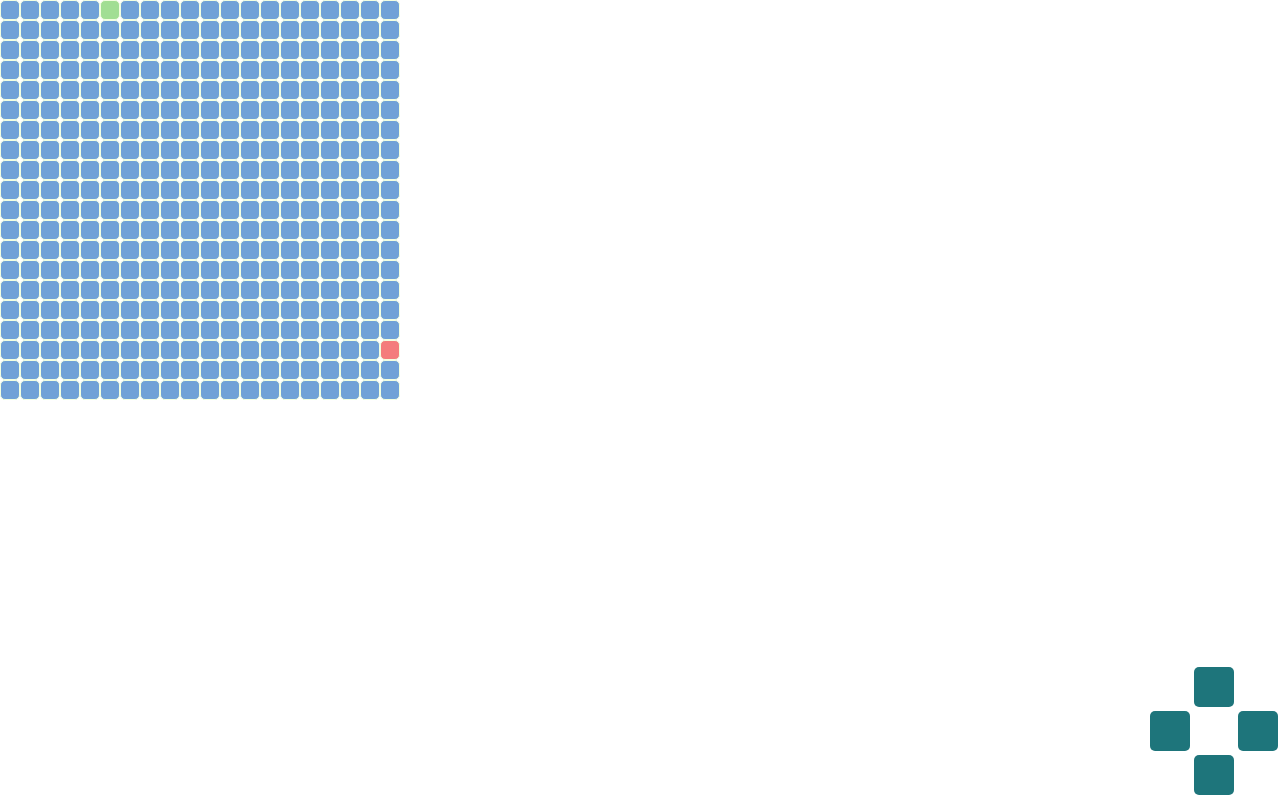
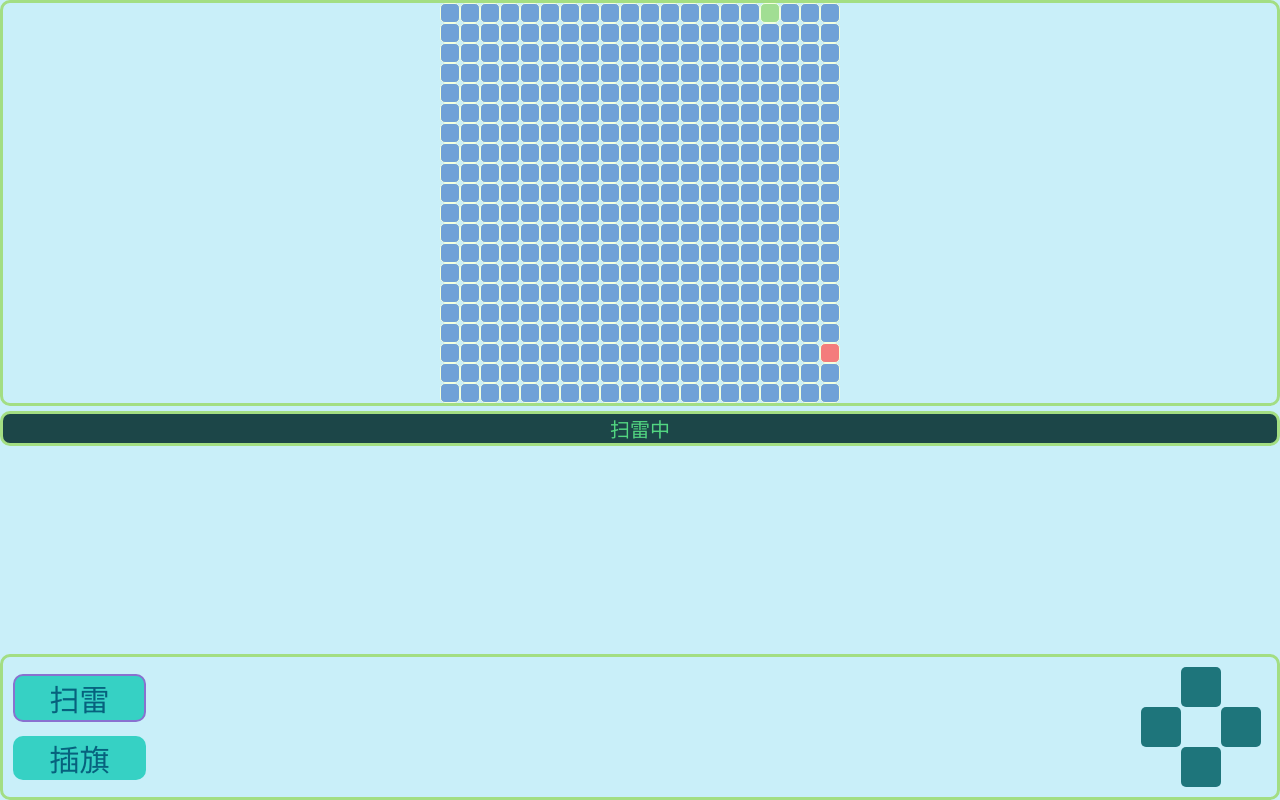
Before and after one commit to springhack/SnakeMine, a plain HTML site: page index.html in a window 1280 px wide. Drawn offline with Linux system fonts and the light colour scheme.

Commit message:
虐心的参数

```diff
--- a/index.html
+++ b/index.html
@@ -1,21 +1,27 @@
 <!--
         Author: SpringHack - springhack@live.cn
-        Last modified: 2016-11-29 01:33:00
-        Filename: index.html
+        Last modified: 2016-11-29 14:56:17
+        Filename: ../index.html
         Description: Created by SpringHack using vim automatically.
 -->
 <!DOCTYPE html>
 <html>
 	<head>
 		<meta http-equiv="Content-Type" content="text/html; charset=utf-8" />
-        <meta name="viewport" content="width=device-width, initial-scale=1">
+        <meta name="viewport" content="width=device-width, initial-scale=1.0, maximum-scale=1.0, user-scalable=0">
 		<title>Demo</title>
         <link rel="stylesheet" href="res/main.css" type="text/css" />
 	</head>
 	<body>
-        <div id='main'>
+        <div id='can'>
+            <div id='main'></div>
         </div>
+        <div id='msg'>扫雷中</div>
         <div id='key'>
+            <div id='switch'>
+                <div class='btn btn-clk' onclick='mode(0, this)'>扫雷</div>
+                <div class='btn' onclick='mode(1, this)'>插旗</div>
+            </div>
             <div id='arrow'>
                 <div class='item-blank'></div>
                 <div class='item' onclick='arrow(2)'></div>
--- a/res/main.css
+++ b/res/main.css
@@ -1,57 +1,109 @@
 /**
         Author: SpringHack - springhack@live.cn
-        Last modified: 2016-11-29 01:33:51
-        Filename: res/main.css
+        Last modified: 2016-11-29 15:14:22
+        Filename: main.css
         Description: Created by SpringHack using vim automatically.
 **/
 * {
-    padding: 0px;
-    margin: 0px;
-    border: 0px;
+    padding: 0rem;
+    margin: 0rem;
+    border: 0rem;
+    font-size: 0rem;
+    font-family: "苹方", "Microsoft YaHei", "Comic Sans MS", "幼圆", "黑体", sans-serif;
+}
+html {
+    font-size: 100px;
+}
+body {
+    background: #C9EFF9;
 }
 #main {
     position: static;
+    text-align: center;
+    display: flex;
+    flex-wrap: wrap;
+}
+#key, #can, #msg {
+    display: flex;
+    justify-content: center;
+    text-align: center;
+    border: .03rem #A3DE83 solid;
+    border-radius: .1rem;
+    font-size: .2rem;
+}
+#msg {
+    margin-top: .05rem;
+    color: #52D681;
+    background: #1C4648;
 }
 #key {
     text-align: center;
+    display: flex;
+    justify-content: space-between;
+    padding: .1rem;
+    position: absolute;
+    bottom: 0rem;
+    width: calc(100% - .26rem);
 }
 #arrow {
-    width: 133px;
-    height: 133px;
-    position: absolute;
-    bottom: 0px;
-    right: 0px;
+    width: 1.33rem;
+}
+#switch {
+    width: 1.33rem;
+    display: flex;
+    flex-direction: column;
+    justify-content: space-around;
+}
+.btn {
+    font-size: .3rem;
+    background: #36D1C4;
+    color: #07617D;
+    border-radius: .1rem;
+}
+.btn-clk {
+    border: .02rem #8971D0 solid;
 }
 .item {
-    width: 40px;
-    height: 40px;
-    border-radius: 5px;
+    width: .4rem;
+    height: .4rem;
+    border-radius: .05rem;
     position: relative;
     background: #1E757B;
     display: inline-block;
 }
 .item-blank {
-    width: 40px;
-    height: 40px;
-    border-radius: 5px;
+    width: .4rem;
+    height: .4rem;
+    border-radius: .05rem;
     position: relative;
     display: inline-block;
 }
-.item:hover {
+.item:active {
     background: #B1F1B2;
 }
 .box {
-    position: absolute;
-    width: 18px;
-    height: 18px;
-    border: 1px #F2FFDF solid;
+    position: relative;
+    width: .18rem;
+    height: .18rem;
+    border: .01rem #F2FFDF solid;
     display: inline-block;
     background: #70A1D7;
-    border-radius: 5px;
+    border-radius: .05rem;
 }
 .snake {
-    background: #A1DE93;
+    background: #A1DE93 !important;
+    font-size: 0rem !important;
 }
 .point {
-    background: #F47C7C;
+    background: #F47C7C !important;
+    font-size: 0rem !important;
 }
+.flag {
+    background: #FFE869 !important;
+    font-size: 0rem !important;
+}
+.opacity {
+    font-size: .14rem;
+    background: #FFFFFF;
+    color: #000;
+}
--- a/res/main.js
+++ b/res/main.js
@@ -1,6 +1,10 @@
 (function (window, undefined) {
 
     const COUNT = 20;
+
+    const RATIO = 0.6;
+
+    const TIMER = 300;
 
     let box = [];
 
@@ -20,36 +24,127 @@
         'ArrowLeft' : 3
     };
 
+    let boom = [];
+
+    let mode = 0;
+
+    let num = [];
+
+    let flag = [];
+
     let snake = [[0, 0]];
 
     let point = [COUNT - 1, 0];
 
     let main = document.getElementById('main');
+    let msg = document.getElementById('msg');
+
+    let deal = (x, y) => {
+        if (boom[x][y])
+            return -1;
+        let ret = 0;
+        for (let i=-1;i<=1;++i)
+            for (let j=-1;j<=1;++j)
+                if (i != 0 || j != 0)
+                {
+                    let xx = i + x;
+                    let yy = j + y;
+                    if (xx >= 0 && yy >= 0 && xx < COUNT && yy < COUNT && boom[xx][yy])
+                        ++ret;
+                }
+        return ret;
+    };
 
     let init_box = () => {
+        main.style.width = COUNT*20 + 'px';
         for (let i=0;i<COUNT;++i)
         {
             box[i] = [];
+            boom[i] = [];
+            flag[i] = [];
             for (let j=0;j<COUNT;++j)
             {
                 box[i][j] = document.createElement('div');
                 box[i][j].innerHTML = '&nbsp;';
-                box[i][j].style.left = i*20 + 'px';
-                box[i][j].style.top = j*20 + 'px';
-                main.appendChild(box[i][j]);
+                boom[i][j] = (Math.random()>(1 - RATIO));
+                flag[i][j] = false;
+            }
+        }
+        for (let i=0;i<COUNT;++i)
+        {
+            num[i] = [];
+            for (let j=0;j<COUNT;++j)
+            {
+                main.appendChild(box[j][i]);
+                box[i][j].innerHTML = num[i][j] = deal(i, j);
+            }
+        }
+        for (let i=0;i<COUNT;++i)
+            for (let j=0;j<COUNT;++j)
+                boom[i][j] = false;
+    };
+
+    let gen_point = (x, y) => {
+        if (x && y)
+            if (mode == 0)
+                map([[x, y]]);
+            else
+                pin(x, y);
+        let t = [];
+        for (let i=0;i<COUNT;++i)
+            for (let j=0;j<COUNT;++j)
+                if (box[i][j].className == 'box' && !flag[i][j])
+                    t.push([i, j]);
+        let g = parseInt(Math.random()*(t.length - 1));
+        point[0] = t[g][0];
+        point[1] = t[g][1];
+    };
+
+    let map = (arr) => {
+        let tmp;
+        while ((tmp = arr.shift()) != undefined)
+        {
+            let x = tmp[0];
+            let y = tmp[1];
+            boom[x][y] == true;
+            if (num[x][y] != -1)
+            {
+                for (let i=-1;i<=1;++i)
+                    for (let j=-1;j<=1;++j)
+                        if (i != 0 || j != 0)
+                        {
+                            let xx = i + x;
+                            let yy = j + y;
+                            if (xx >= 0 && yy >= 0 && xx < COUNT && yy < COUNT && !boom[xx][yy] && num[xx][yy] != -1)
+                            {
+                                boom[xx][yy] = true;
+                                arr.push([xx, yy]);
+                            }
+                        }
+            } else {
+                clearInterval(timer);
+                msg.innerHTML = 'Boom !';
+                console.log('Boom');
             }
         }
     };
 
-    let gen_point = () => {
-        let t = [];
+    let pin = (x, y) => {
+        flag[x][y] = true;
+    };
+
+    let isOK = () => {
         for (let i=0;i<COUNT;++i)
             for (let j=0;j<COUNT;++j)
-                if (box[i][j].className == 'box')
-                    t.push([i, j]);
-        let g = parseInt(Math.random()*(t.length - 1));
-        point[0] = t[g][0];
-        point[1] = t[g][1];
+                if (num[i][j] != -1)
+                    if (!boom[i][j])
+                        return false;
+        for (let i=0;i<COUNT;++i)
+            for (let j=0;j<COUNT;++j)
+                if (num[i][j] == -1)
+                    if (!flag[i][j])
+                        return false;
+        return true;
     };
 
     let check = (x, y) => {
@@ -67,6 +162,11 @@
     };
 
     let next = () => {
+        if (isOK())
+        {
+            clearInterval(timer);
+            msg.innerHTML = '~ WOW ~';
+        }
         let head = snake[0];
         let x = head[0] + vector[direction][0];
         let y = head[1] + vector[direction][1];
@@ -78,7 +178,8 @@
             else
                 snake.pop();
         } else {
-            console.log('Wall');
+            msg.innerHTML = 'Duang !';
+            console.log('Crash');
             clearInterval(timer);
         }
         render();
@@ -87,7 +188,13 @@
     let render = () => {
         for (let i=0;i<COUNT;++i)
             for (let j=0;j<COUNT;++j)
+            {
                 box[i][j].className = 'box';
+                if (boom[i][j])
+                    box[i][j].className += ` opacity`;
+                if (flag[i][j])
+                    box[i][j].className += ` flag`;
+            }
         for (let i=0;i<snake.length;++i)
             box[snake[i][0]][snake[i][1]].className += ` snake`;
         box[point[0]][point[1]].className += ` point`;
@@ -95,10 +202,10 @@
 
     init_box();
     render();
-    gen_point();
+    gen_point(false, false);
     render();
 
-    let timer = setInterval(next, 1000);
+    let timer = setInterval(next, TIMER);
 
     document.addEventListener('keydown', e => {
         if (e.code.startsWith('Arrow') && direction + keyCode[e.code] != 3)
@@ -110,4 +217,14 @@
             direction = x;
     };
 
+    window.mode = (x, e) => {
+        mode = x;
+        Array.prototype.forEach.call(document.getElementsByClassName('btn'), t => t.className = 'btn');
+        e.className += ' btn-clk';
+        if (mode == 0)
+            msg.innerHTML = '扫雷中';
+        else
+            msg.innerHTML = '插旗中';
+    };
+
 })(window);
```
